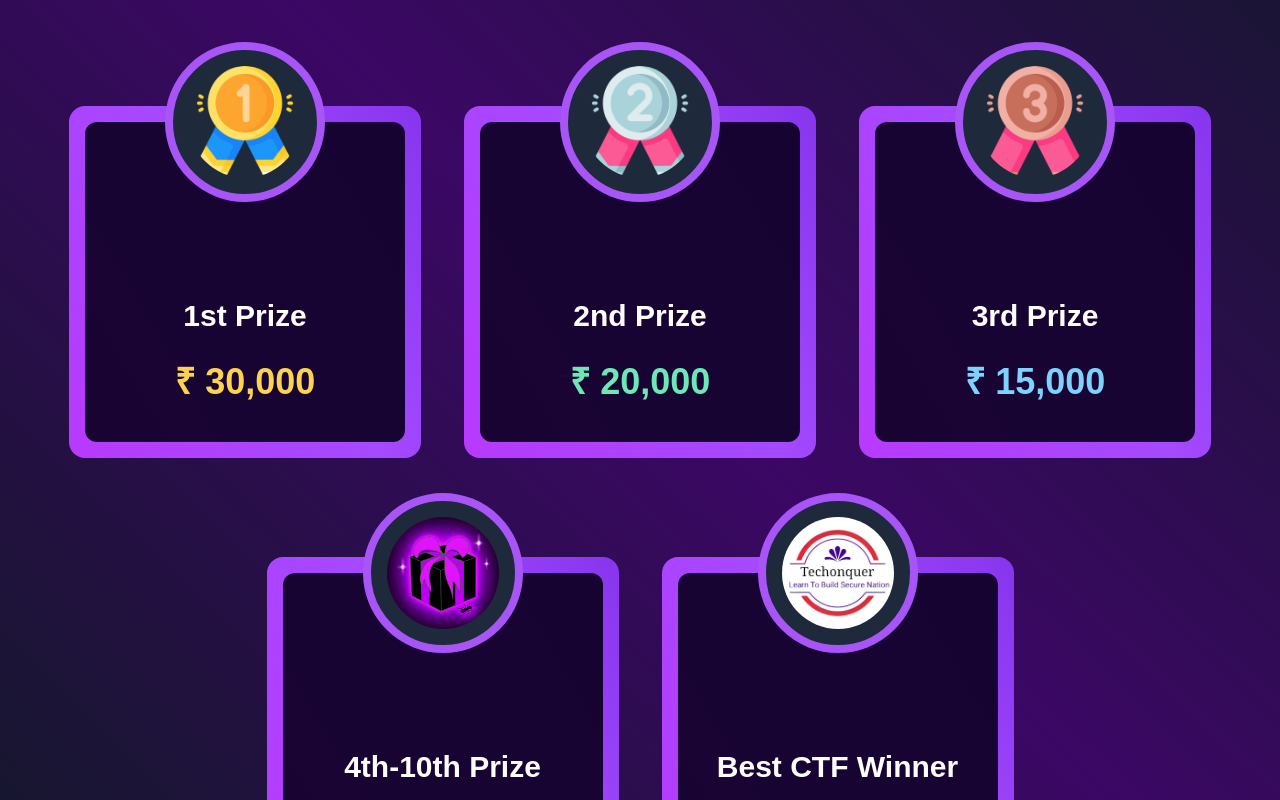
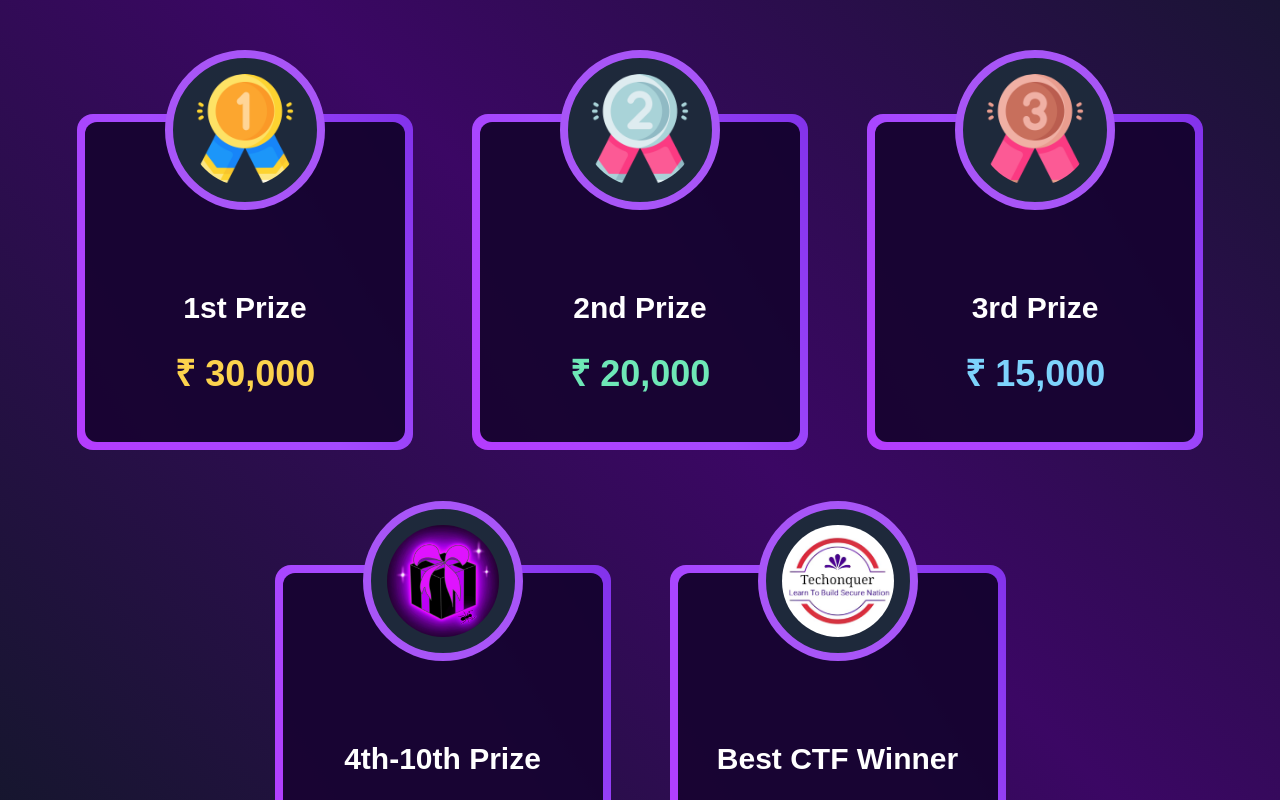
Before and after one commit to kshitijv256/Acehack3, a React (Vite) app: page / in a window 1280 px wide. Shown: the part 4160-4960 px from the top of the page. Built offline with nearby package versions, Linux system fonts and the light colour scheme.

Commit message:
minor fixes

```diff
--- a/package.json
+++ b/package.json
@@ -20,6 +20,7 @@
     "@vitejs/plugin-react": "^3.1.0",
     "autoprefixer": "^10.4.13",
     "postcss": "^8.4.21",
+    "postcss-nesting": "^12.0.4",
     "tailwindcss": "^3.2.6",
     "vite": "^4.1.0"
   }
--- a/src/components/Navbar.jsx
+++ b/src/components/Navbar.jsx
@@ -1,6 +1,7 @@
 import { useState } from "react";
 import FancyButton from "./FancyButton";
 import AceHackSm from "/assets/images/website-v2.svg";
+// import AceHackSm from "/assets/images/acehack-nordek.svg";
 import { IconContext } from "react-icons";
 import { FaBars } from "react-icons/fa";
 import { MdOutlineClose } from "react-icons/md";
--- a/src/components/PrizeItem.jsx
+++ b/src/components/PrizeItem.jsx
@@ -5,6 +5,7 @@ const PrizeItem = (props) => {
     <div
       className={`flex flex-col ${props.space} gradient-border`}
       id={`box`}
+      style={{borderWidth : "8px", borderColor: "transparent"}}
     >
       {props.image}
       <h2 className="text-3xl font-bold px-4 py-5">{props.title}</h2>
--- a/src/index.css
+++ b/src/index.css
@@ -104,7 +104,7 @@ width: 20rem;
 height: 20rem;
 }
 .gradient-border {
-  --borderWidth: 8px;
+  --borderWidth: 16px;
   background: #100028f1;
   position: relative;
   border-radius: var(--borderWidth);
@@ -117,7 +117,7 @@ height: 20rem;
   height: calc(100% + var(--borderWidth) * 2);
   width: calc(100% + var(--borderWidth) * 2);
   background: linear-gradient(60deg, #F765FF, #D700E6, #CC28FD, #B53CFE, #A44AFF, #8232EB,#4E0EB1);
-  border-radius: calc(2 * var(--borderWidth));
+  border-radius: calc(var(--borderWidth));
   z-index: -1;
   animation: animatedgradient 3s ease alternate infinite;
   background-size: 300% 300%;
@@ -135,53 +135,3 @@ height: 20rem;
 		background-position: 0% 50%;
 	}
 }
-
-/* css for map border animation */
-
-.gradient-border {
-  --border-width: 16px;
-
-  /* position: relative; */
-  /* display: flex; */
-  /* justify-content: center; */
-  /* align-items: center; */
-  /* width: 300px; */
-  /* height: 200px; */
-  /* font-family: Lato, sans-serif; */
-  /* font-size: 2.5rem; */
-  /* text-transform: uppercase; */
-  /* color: white; */
-  /* background: #222; */
-  border-radius: var(--border-width);
-
-  &::after {
-    position: absolute;
-    content: "";
-    top: calc(-1 * var(--border-width));
-    left: calc(-1 * var(--border-width));
-    z-index: -1;
-    width: calc(100% + var(--border-width) * 2);
-    height: calc(100% + var(--border-width) * 2);
-    background: linear-gradient(
-      60deg,
-      #5f86f2,
-      #a65ff2,
-      #f25fd0,
-      #f25f61,
-      /* #f2cb5f, */
-      /* #abf25f, */
-      /* #5ff281, */
-      /* #5ff2f0 */
-    );
-    background-size: 300% 300%;
-    background-position: 0 50%;
-    border-radius: calc( var(--border-width));
-    animation: moveGradient 4s alternate infinite;
-  }
-}
-
-@keyframes moveGradient {
-  50% {
-    background-position: 100% 50%;
-  }
-}
--- a/src/pages/map.jsx
+++ b/src/pages/map.jsx
@@ -9,7 +9,7 @@ const AddressMap = () => {
       </div>
       <div className="w-4/5 gradient-border mt-5">
         <iframe
-        className="rounded"
+        className="rounded-md"
           width="100%"
           height="500"
           frameborder="0"
```
Also changed, not shown: postcss.config.cjs (+19 -0 lines), 1 other file (tests, documents, lock files or other folders).
